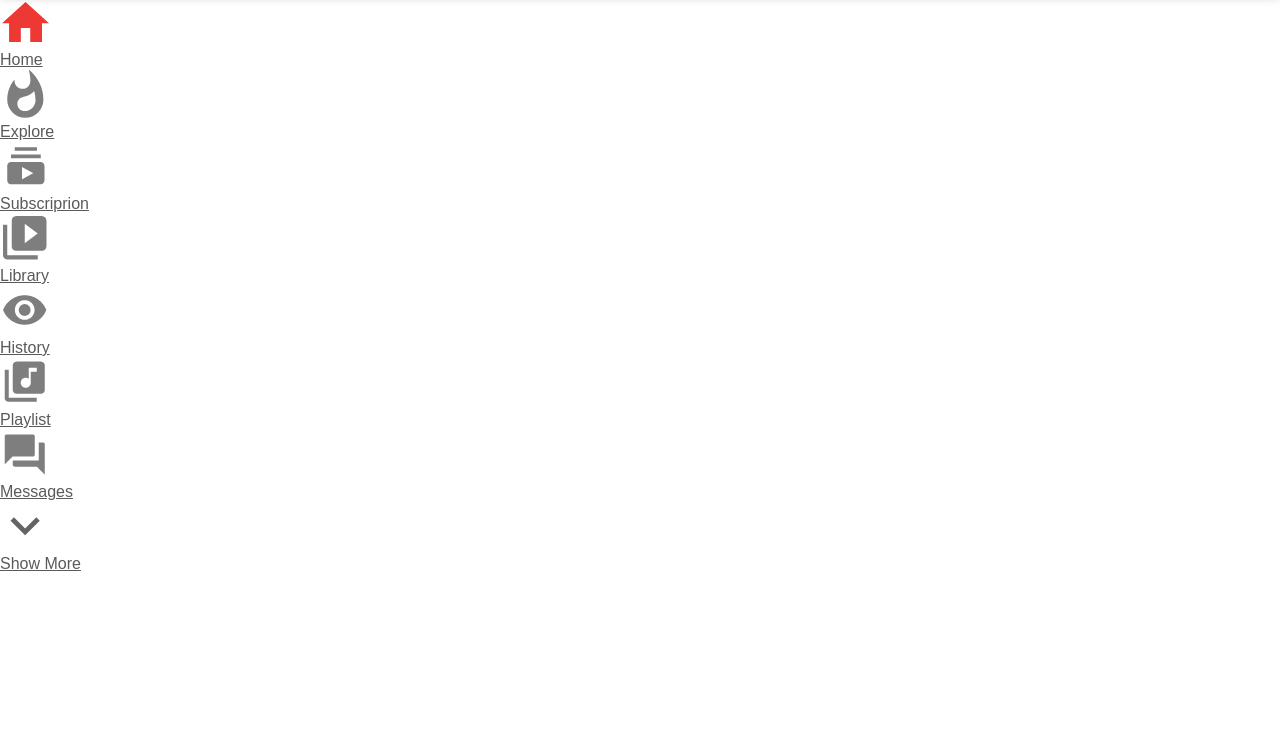
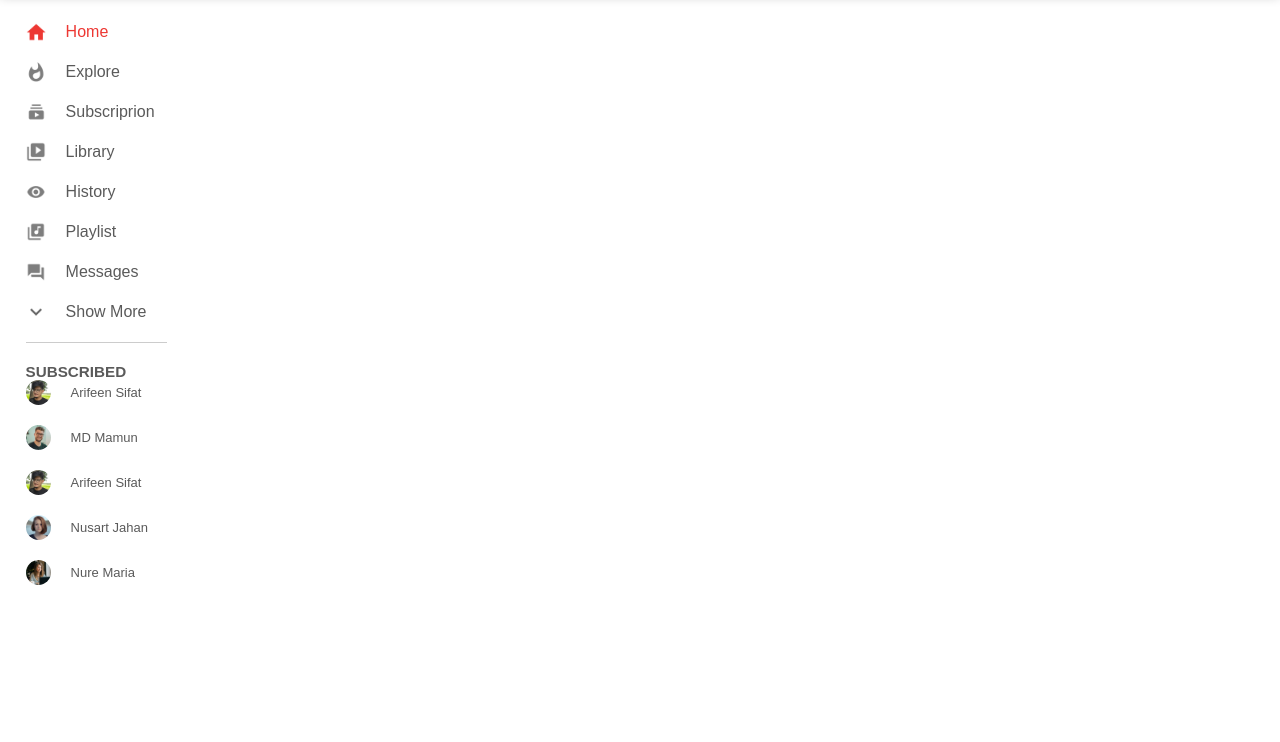
Before and after one commit to sif1t/SifTube, a plain HTML site: page index.html in a window 1280 px wide. Shown: the part 58-800 px from the top of the page. Drawn offline with Linux system fonts and the light colour scheme.

Commit message:
add new subscribed section

```diff
--- a/index.html
+++ b/index.html
@@ -45,6 +45,18 @@
             <a href="#"><img src="images/playlist.png"><p>Playlist</p></a>
             <a href="#"><img src="images/messages.png"><p>Messages</p></a>
             <a href="#"><img src="images/show-more.png"><p>Show More</p></a>
+            <hr>
+        </div>
+      <!-- subscribed-list start  -->
+        <div class="subscribed-list">
+         <h3>SUBSCRIBED</h3>
+         <a href="#"><img src="images/sifat.png"><p>Arifeen Sifat</p></a>
+         <a href="#"><img src="images/simon.png"><p>MD Mamun</p></a>
+         <a href="#"><img src="images/sifat.png"><p>Arifeen Sifat</p></a>
+         <a href="#"><img src="images/megan.png"><p>Nusart Jahan</p></a>
+         <a href="#"><img src="images/cameron.png"><p>Nure Maria</p></a>
+
+
         </div>
      </div>
 
--- a/main.css
+++ b/main.css
@@ -64,3 +64,63 @@ nav {
 .nav-middle .search-box img{
     width: 15px;
 }
+
+/* navbar section end  */
+
+/* sidebar section start  */
+.sidebar{
+    background: #fff;
+    width: 15%;
+    height: 100vh;
+    position: fixed;
+    top: 0;
+    padding-left: 2%;
+    padding-top: 80px;
+}
+
+.shortcut-links a img {
+    width: 20px;
+    margin-right: 20px;
+}
+
+.shortcut-links a {
+    display: flex;
+    align-items: center;
+    margin-bottom: 20px;
+    width: fit-content;
+    flex-wrap: wrap;
+    text-decoration: none;
+}
+
+.shortcut-links a:first-child{
+    color: #ed3833;
+}
+.sidebar hr{
+    border: 0;
+    height: 1px;
+    background: #ccc;
+    width: 85%;
+
+}
+
+/* subscribed-list start  */
+.subscribed-list{
+   font-size: 13px;
+   margin: 20px 0;
+   color: #5a5a5a;
+}
+.subscribed-list a{
+    display: flex;
+    align-items: center;
+    margin-bottom: 20px;
+    width: fit-content;
+    flex-wrap: wrap;
+    text-decoration: none;
+}
+.subscribed-list a img{
+    width: 25px;
+    border-radius: 50%;
+    margin-right: 20px;
+}
+
+/* sidebar section end */
```
